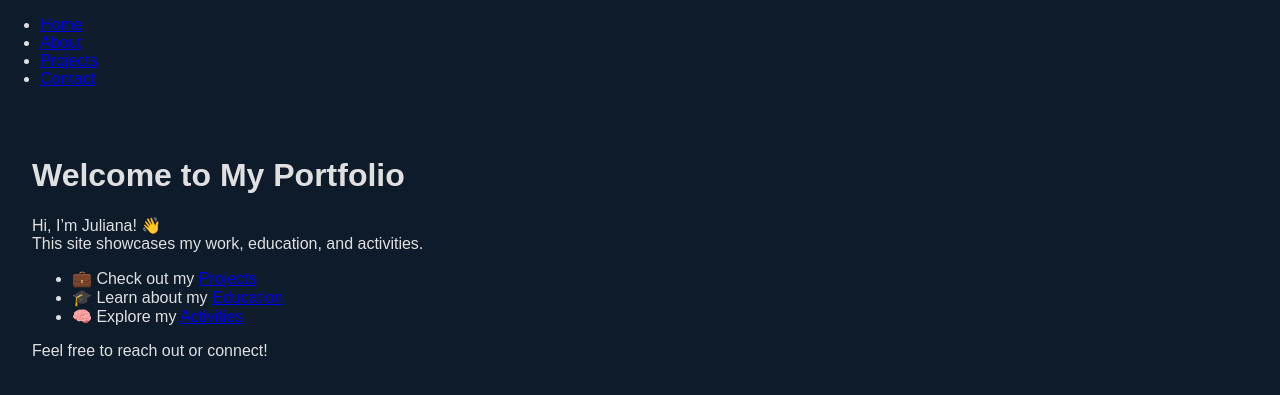
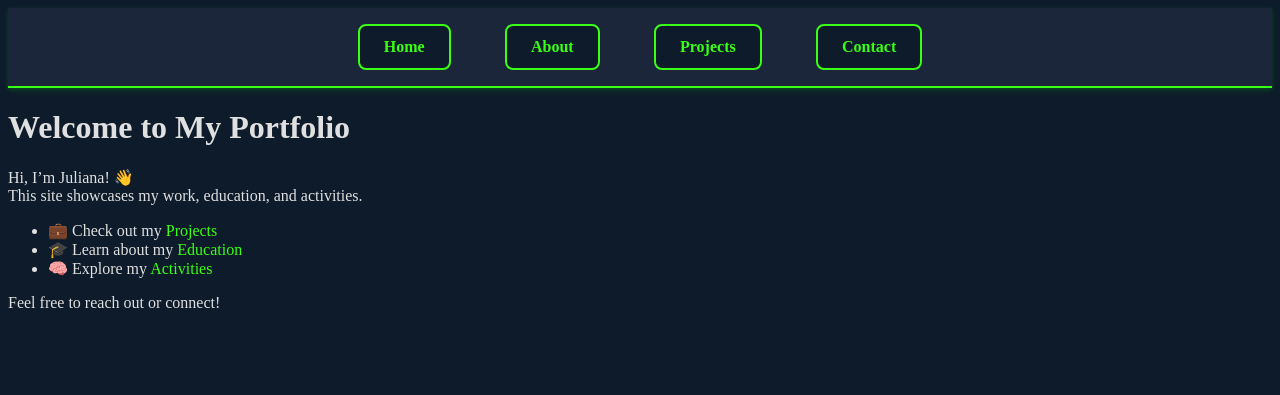
Before and after one commit to julianagentile/julianagentile.github.io, a Jekyll site: the page built from index.md, in a window 1280 px wide. Shown: the top 395 px of the page. Built offline with Jekyll 4.4.1, drawn with Linux system fonts in a browser that asks for light colours.

Commit message:
Update style.scss

```diff
--- a/_sass/style.scss
+++ b/_sass/style.scss
@@ -1,38 +1,109 @@
-body {
-  margin: 0;
-  font-family: Arial, sans-serif;
-  background-color: #0d1b2a; // dark blue
-  color: #e0e0e0;
+// Custom overrides below
+
+/* ====== Neon Navbar Overrides ====== */
+
+nav {
+  background-color: #1b263b; /* deep blue bar */
+  display: flex;
+  justify-content: center;
+  align-items: center;
+  padding: 0.75rem 1.5rem;
+  box-shadow: 0 2px 8px rgba(57, 255, 20, 0.25); /* subtle neon glow */
+  border-bottom: 2px solid #39ff14;
 }
 
-/* Add your nav bar styles below */
-header {
-  background-color: #1b263b;
-  box-shadow: 0 2px 5px rgba(0, 255, 0, 0.2);
-  padding: 1rem 0;
+/* Make sure navbar links align horizontally */
+nav a {
+  color: #39ff14; /* neon green text */
+  margin: 0 1.2rem;
+  text-decoration: none;
+  font-weight: bold;
+  transition: color 0.3s ease, text-shadow 0.3s ease;
 }
 
-.nav-links {
-  list-style: none;
+nav a:hover {
+  color: #ff9100; /* neon orange hover */
+  text-shadow: 0 0 6px #ff9100;
+}
+
+/* Optional: add a slight glow when focused */
+nav a:focus {
+  outline: none;
+  text-shadow: 0 0 8px #39ff14;
+}
+
+.navbar {
+  background-color: #1b263b; // dark navy bar
+  padding: 1rem;
   display: flex;
   justify-content: center;
-  gap: 2rem;
+  box-shadow: 0 2px 5px rgba(0, 255, 0, 0.2);
+}
+
+.nav-list {
+  list-style: none;  // remove bullets
   margin: 0;
   padding: 0;
+  display: flex;     // make items horizontal
+  gap: 1rem;         // space between boxes
 }
 
-.nav-links a {
-  color: #39ff14; /* neon green */
+.nav-item {
+  display: block;
+  padding: 0.75rem 1.5rem;
+  background-color: #0d1b2a; // dark background for each box
+  color: #39ff14;            // neon green text
   text-decoration: none;
   font-weight: bold;
-  font-family: Arial, sans-serif;
+  border: 2px solid #39ff14;
+  border-radius: 8px;
+  transition: all 0.3s ease;
+}
+
+.nav-item:hover {
+  background-color: #ff9100; // neon orange on hover
+  color: #0d1b2a;            // dark text for contrast
+  border-color: #ff9100;
+}
+
+body {
+  background-color: #0d1b2a; // dark blue background
+  color: #e0e0e0;           // light gray text
+}
+
+.page-header {
+  background-color: #1b263b; // deep blue header
+  color: #39ff14;            // neon green text
+  border-bottom: 3px solid #39ff14;
+}
+
+.project-name {
+  color: #39ff14;
+}
+
+.project-tagline {
+  color: #ff9100; // neon orange tagline
+}
+
+a {
+  color: #39ff14;
+  text-decoration: none;
   transition: color 0.3s ease;
 }
 
-.nav-links a:hover {
-  color: #ff9100; /* neon orange */
+a:hover {
+  color: #ff9100; // orange hover
 }
 
-main {
-  padding: 2rem;
+.main-content h1,
+.main-content h2,
+.main-content h3 {
+  color: #39ff14; // neon green headers
 }
+
+footer {
+  background-color: #1b263b;
+  color: #e0e0e0;
+  border-top: 2px solid #39ff14;
+  padding: 1rem 0;
+}
```
